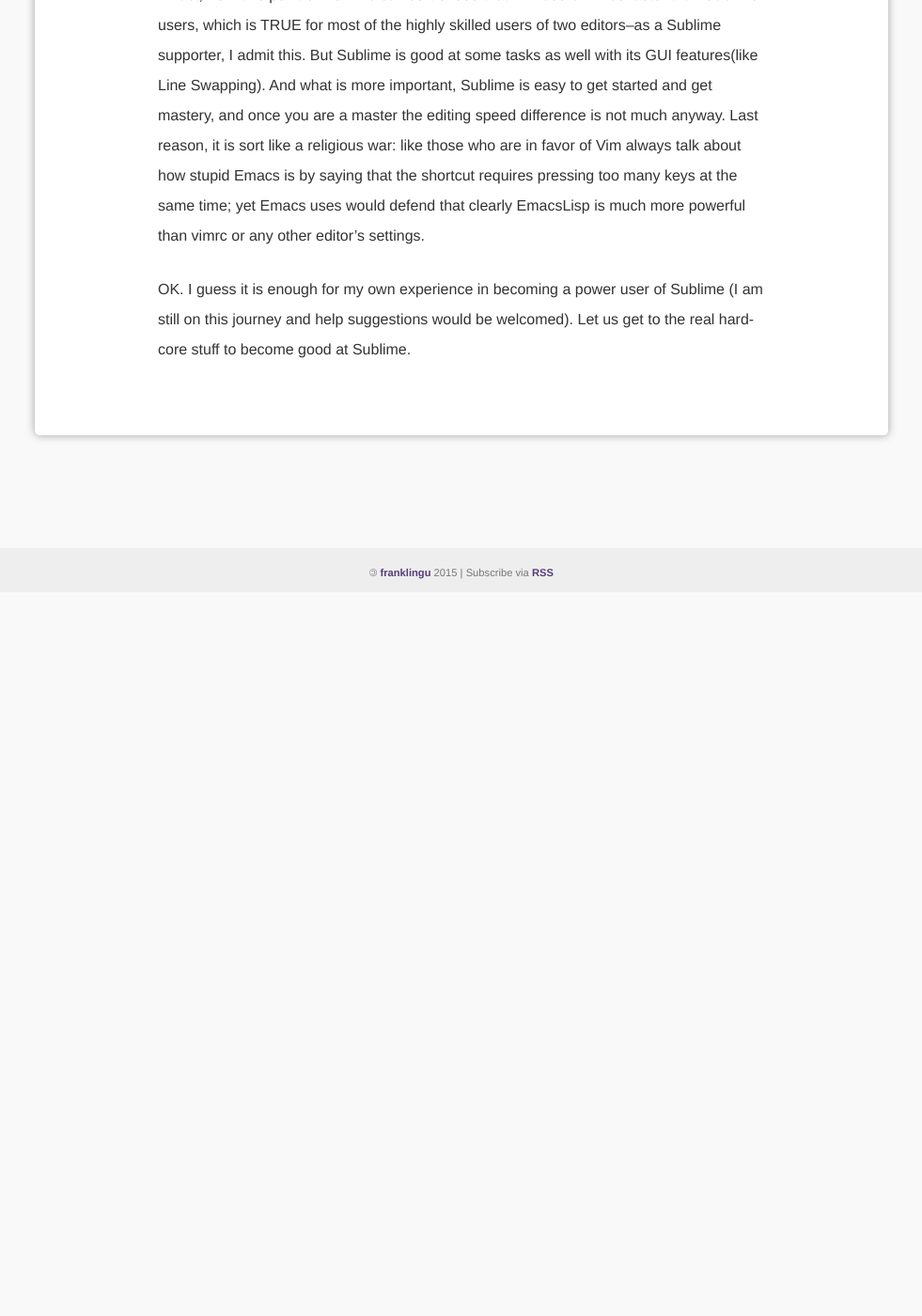
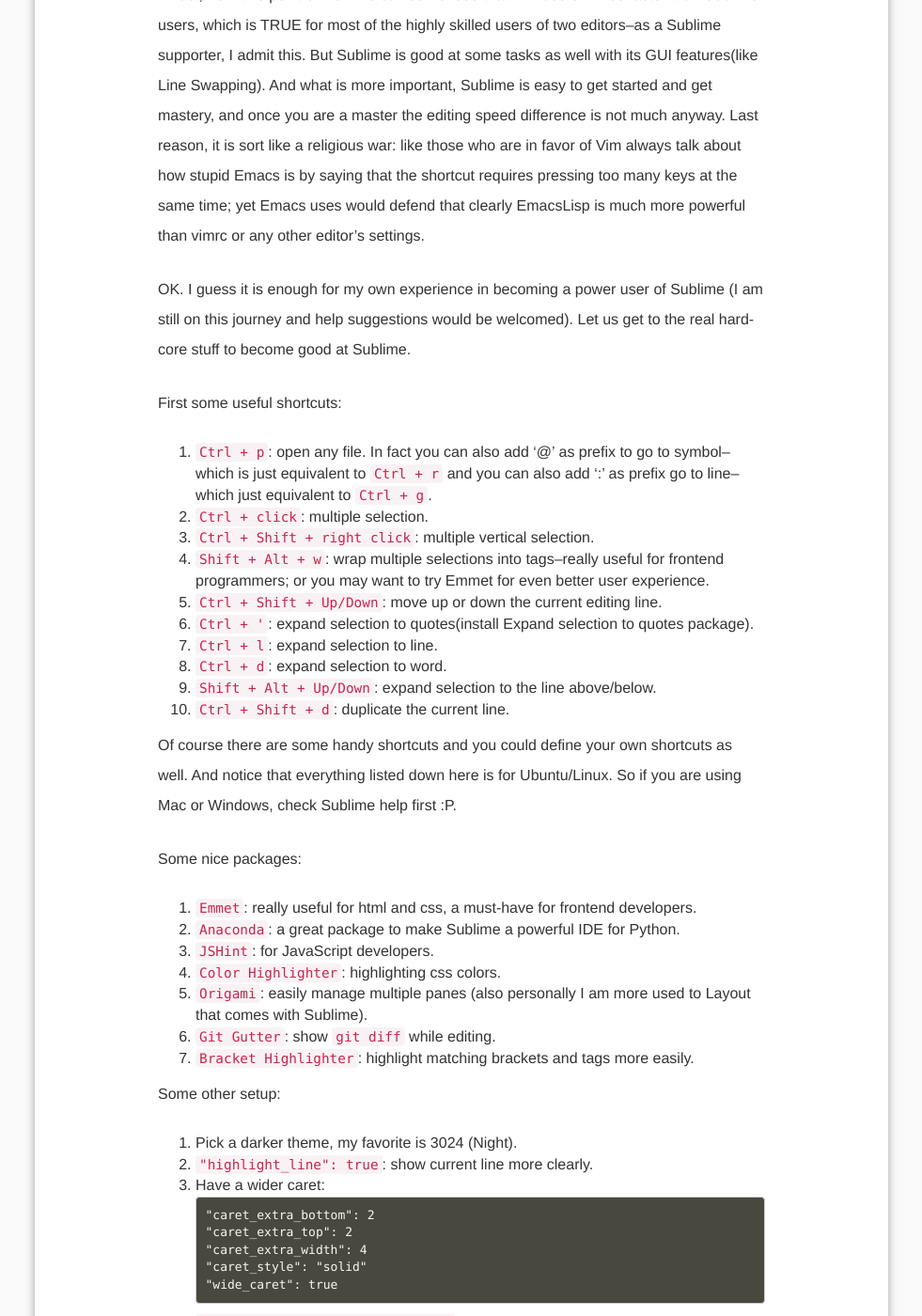
Before and after one commit to franklingu/franklingu.github.io, a Jekyll site: the page built from _posts/2016-08-07-become-a-sublime-power-user.markdown, in a window 1280 px wide and 1400 px high, scrolled down 1454 px. Shown: the whole window at 94% size, without its empty margins (149-1130 px from the left). Built offline with Jekyll 4.4.1, drawn with Linux system fonts in a browser that asks for light colours; nearby versions of some CDN libraries; comment, search, counter and statistics services are not loaded; before the commit the page ends 2084 px from its top, so only the background shows below that; some of the changed text lies outside the part shown.

Commit message:
complete sublime power user post
Close #137

```diff
--- a/_posts/2016-08-07-become-a-sublime-power-user.markdown
+++ b/_posts/2016-08-07-become-a-sublime-power-user.markdown
@@ -19,3 +19,50 @@
 In fact, from this point of view we can sort of see that Vim users will be faster than Sublime users, which is TRUE for most of the highly skilled users of two editors--as a Sublime supporter, I admit this. But Sublime is good at some tasks as well with its GUI features(like Line Swapping). And what is more important, Sublime is easy to get started and get mastery, and once you are a master the editing speed difference is not much anyway. Last reason, it is sort like a religious war: like those who are in favor of Vim always talk about how stupid Emacs is by saying that the shortcut requires pressing too many keys at the same time; yet Emacs uses would defend that clearly EmacsLisp is much more powerful than vimrc or any other editor's settings.
 
 OK. I guess it is enough for my own experience in becoming a power user of Sublime (I am still on this journey and help suggestions would be welcomed). Let us get to the real hard-core stuff to become good at Sublime.
+
+First some useful shortcuts:
+
+1. `Ctrl + p`: open any file. In fact you can also add '@' as prefix to go to symbol--which is just equivalent to `Ctrl + r` and you can also add ':' as prefix go to line--which just equivalent to `Ctrl + g`.
+2. `Ctrl + click`: multiple selection.
+3. `Ctrl + Shift + right click`: multiple vertical selection.
+4. `Shift + Alt + w`: wrap multiple selections into tags--really useful for frontend programmers; or you may want to try Emmet for even better user experience.
+5. `Ctrl + Shift + Up/Down`: move up or down the current editing line.
+6. `Ctrl + '`: expand selection to quotes(install Expand selection to quotes package).
+7. `Ctrl + l`: expand selection to line.
+8. `Ctrl + d`: expand selection to word.
+9. `Shift + Alt + Up/Down`: expand selection to the line above/below.
+10. `Ctrl + Shift + d`: duplicate the current line.
+
+Of course there are some handy shortcuts and you could define your own shortcuts as well. And notice that everything listed down here is for Ubuntu/Linux. So if you are using Mac or Windows, check Sublime help first :P.
+
+Some nice packages:
+
+1. `Emmet`: really useful for html and css, a must-have for frontend developers.
+2. `Anaconda`: a great package to make Sublime a powerful IDE for Python.
+3. `JSHint`: for JavaScript developers.
+4. `Color Highlighter`: highlighting css colors.
+5. `Origami`: easily manage multiple panes (also personally I am more used to Layout that comes with Sublime).
+6. `Git Gutter`: show `git diff` while editing.
+7. `Bracket Highlighter`: highlight matching brackets and tags more easily.
+
+Some other setup:
+
+1. Pick a darker theme, my favorite is 3024 (Night).
+2. `"highlight_line": true`: show current line more clearly.
+3. Have a wider caret:
+~~~
+"caret_extra_bottom": 2
+"caret_extra_top": 2
+"caret_extra_width": 4
+"caret_style": "solid"
+"wide_caret": true
+~~~
+4. `"highlight_modified_tabs": true`: highlight unsaved files.
+5. Higher lines for code reading:
+~~~
+"line_padding_bottom": 1,
+"line_padding_top": 1,
+~~~
+6. Differentiate files and folders: `"bold_folder_labels": true`.
+
+Hope you just get better with using Sublime if you are also a fan, or become good with any editor that you are in love with.
```
